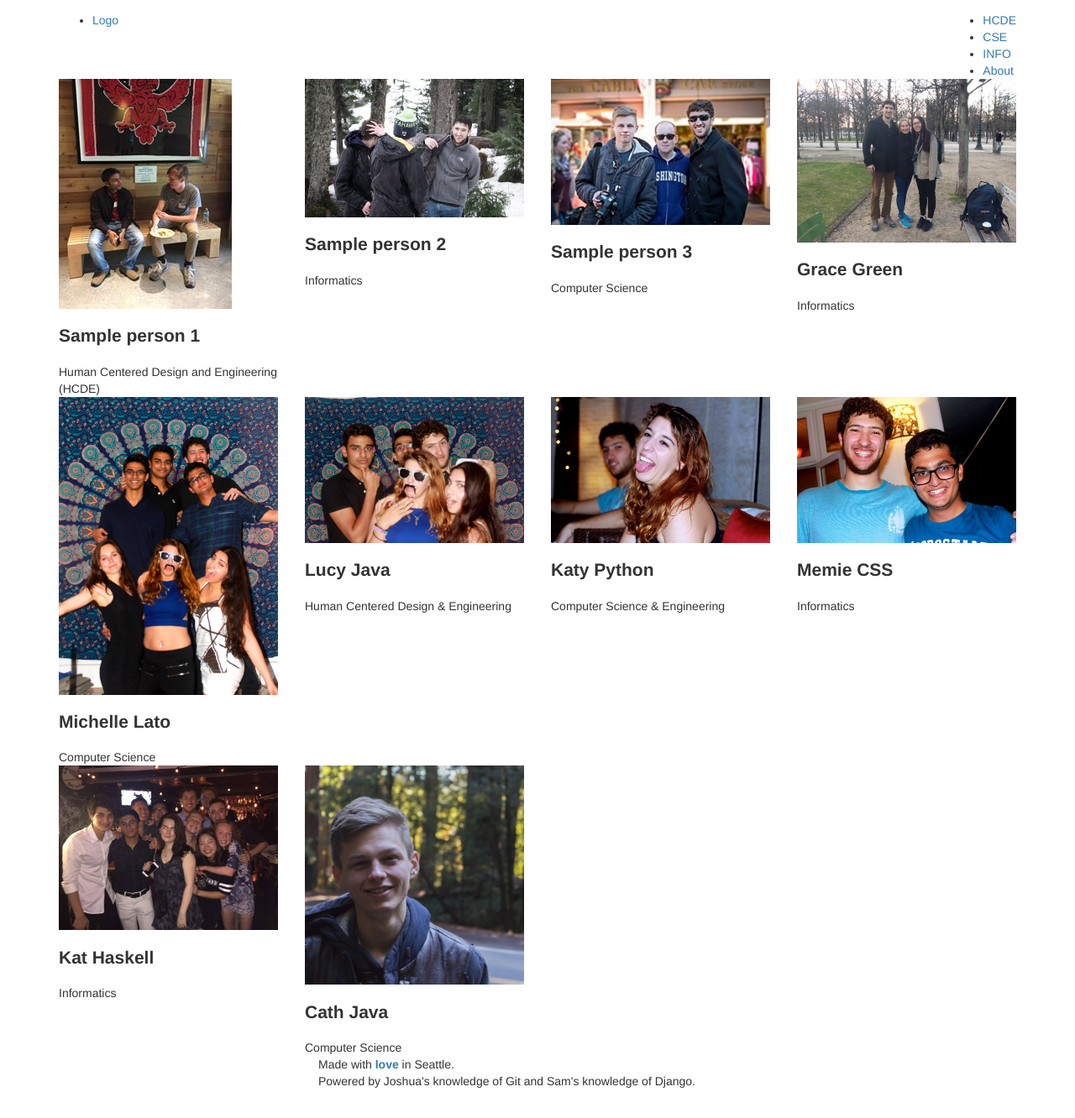
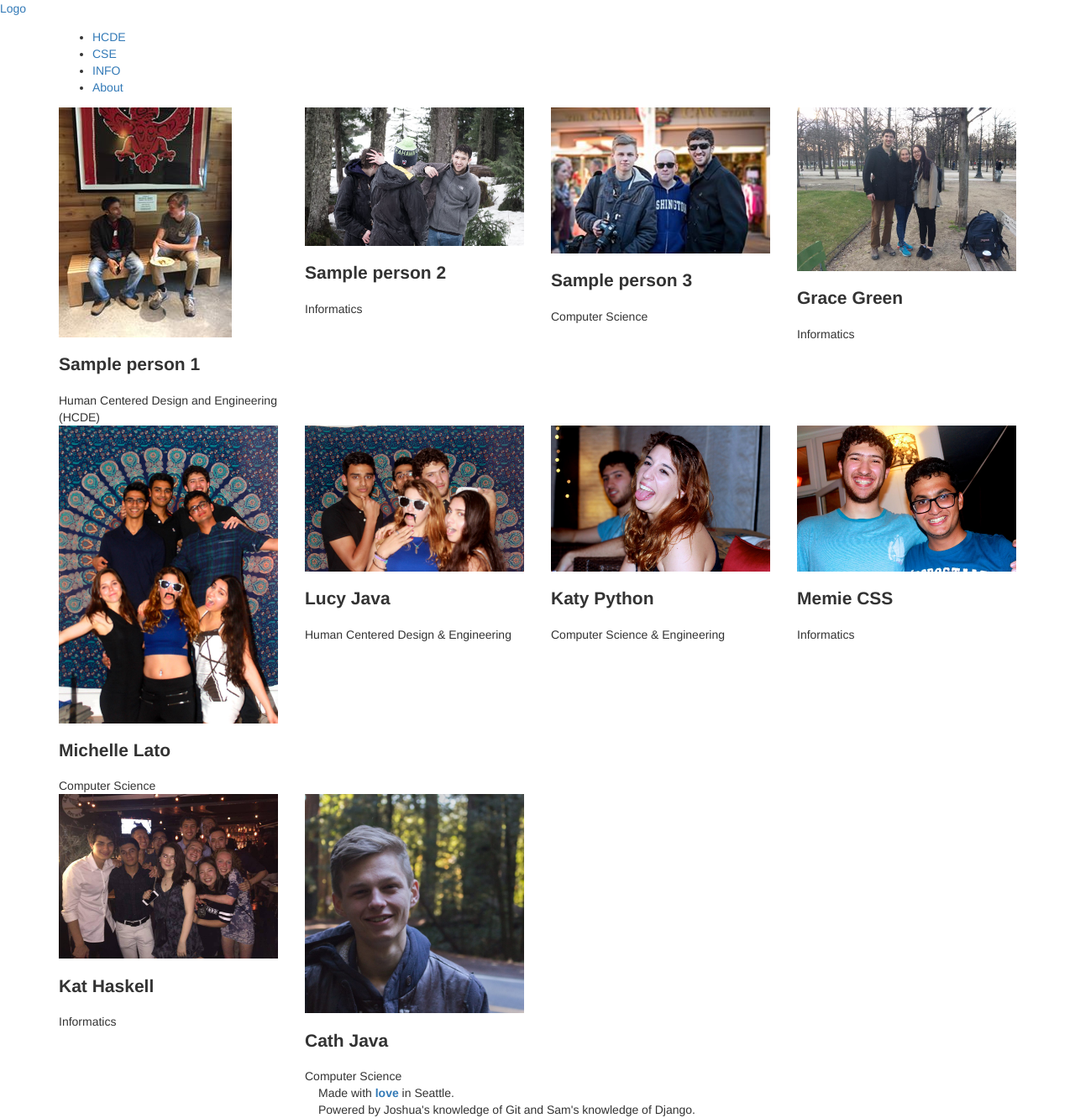
Before and after one commit to GabrielDSM/dubhacks2016, a Django app: page / in a window 1280 px wide. Shown: the whole page at 84% size. Before the commit the page ends 1296 px from the top, so only its background shows below. Run offline with Django 3.2, Linux system fonts and the light colour scheme; data comes from the database, SQL or seed files in the repository; style sheets or scripts are compiled from the project's sources; some libraries are stand-ins or nearby versions.

Commit message:
Steve Jobs

```diff
--- a/dubhacksENV/dubhacksProj/dubhacksApp/static/dubhacksApp/css/style.min.css
+++ b/dubhacksENV/dubhacksProj/dubhacksApp/static/dubhacksApp/css/style.min.css
@@ -1 +1 @@
-h1,h2,h3,h4,h5{margin:0}body{color:#333;font-family:"abril-text";font-size:16px;line-height:1.5}footer,h1,h2,h3{text-align:center}footer,.page-description{padding-top:48px;padding-bottom:48px}h1,h2,h3{font-family:"brandon-grotesque"}h1{font-size:32px;margin-top:16px;margin-bottom:16px}h2{font-size:24px;margin-top:8px;margin-bottom:8px}h3{font-size:20px;margin-top:4px;margin-bottom:4px}p{margin-top:24px;margin-bottom:24px}.row-grid{padding-top:16px;padding-bottom:16px}nav ul{list-style-type:none;margin:0;padding:0;overflow:hidden}nav li{float:left;line-height:24px}nav li a{color:#333;display:block;padding-right:32px;padding-top:56px;padding-bottom:56px;text-decoration:none}#logo{font-family:"brandon-grotesque";font-size:32px}.row-grid#home{padding-top:80px}.portrait figure{position:relative;margin:0 auto;background:grey;width:100%}.portrait figure figcaption{background:rgba(255,255,255,0.8);color:#333333;height:100%;left:0;opacity:0;position:absolute;right:0;top:0;z-index:100;flex-direction:column;display:flex;align-items:center;justify-content:center}.portrait figure:hover figcaption{cursor:pointer;opacity:1}
+h1,h2,h3,h4,h5{margin:0}body{color:#333;font-family:"abril-text";font-size:16px;line-height:1.5}footer,h1,h2,h3{text-align:center}footer,.page-description{padding-top:48px;padding-bottom:48px}h1,h2,h3{font-family:"brandon-grotesque"}h1{font-size:32px;margin-top:16px;margin-bottom:16px}h2{font-size:24px;margin-top:8px;margin-bottom:8px}h3{font-size:20px;margin-top:4px;margin-bottom:4px}p{margin-top:24px;margin-bottom:24px}.row-grid{padding-top:16px;padding-bottom:16px}nav{margin-left:auto;margin-right:auto}nav ul{list-style-type:none;margin:0;padding:0;overflow:hidden}nav li{float:left;line-height:24px}nav li a{color:#333;display:block;padding-right:32px;padding-top:56px;padding-bottom:56px;text-decoration:none}#logo{font-family:"brandon-grotesque";font-size:48px}.row-grid#home{padding-top:80px}.portrait figure{position:relative;margin:0 auto;background:grey;width:100%}.portrait figure figcaption{background:rgba(255,255,255,0.8);color:#333333;height:100%;left:0;opacity:0;position:absolute;right:0;top:0;z-index:100;flex-direction:column;display:flex;align-items:center;justify-content:center}.portrait figure:hover figcaption{cursor:pointer;opacity:1}.text-center{text-align:center}
--- a/dubhacksENV/dubhacksProj/dubhacksApp/templates/base.html
+++ b/dubhacksENV/dubhacksProj/dubhacksApp/templates/base.html
@@ -11,29 +11,122 @@
 <script src="https://use.typekit.net/djm1knd.js"></script>
 <script>try{Typekit.load({ async: true });}catch(e){}</script>
 </head>
+<body>
+    <header>
         <nav>
+            <div class="row text-center">
+                <div class="col-xs-12">
+                    <span id="logo"><a href="{% url 'women' %}">Logo</a></span>
+                </div>
+            </div>
+
             <div class="container">
                 <div class="row">
                     <div class="col-xs-12">
                         <ul>
-                        <div class="pull-left">
-                            <li id="logo"><a href="{% url 'women' %}">Logo</a></li>
-                        </div>
-                        <div class="pull-right">
                             <li><a href="{% url 'hcde' %}">HCDE</a></li>
                             <li><a href="{% url 'cse' %}">CSE</a></li>
                             <li><a href="{% url 'info' %}">INFO</a></li>
                             <li><a href="{% url 'about' %}">About</a></li>
-                        </div>
                         </ul>
                     </div>
                 </div>
             </div>
         </nav>
+    </header>
 
     {% block content %}
         {% block grid %}
+        <div class="container">
+
+
+
+            {% for personentry in result %}
+            <div class="row row-grid visible-xs-block">
+                <div class="col-xs-12">
+                    <div class="portrait">
+                        <figure>
+                            <img src="{% static 'dubhacksApp/images/' %}{{personentry.2}}" alt="{{personentry.0}}" class="img-responsive">
+                            <figcaption>
+                                <h2>{{personentry.0}}</h2>
+                                <span class="major">{{personentry.1}}</span>
+                            </figcaption>
+                        </figure>
+                    </div>
+                </div>
+            </div>
+            {% endfor %}
+
+            <div class="row row-grid visible-sm-block">
+                {% for personentry in result %}
+                <div class="col-sm-6">
+                    <div class="portrait">
+                        <figure>
+                            <img src="{% static 'dubhacksApp/images/' %}{{personentry.2}}" alt="{{personentry.0}}" class="img-responsive">
+                            <figcaption>
+                                <h2>{{personentry.0}}</h2>
+                                <span class="major">{{personentry.1}}</span>
+                            </figcaption>
+                        </figure>
+                    </div>
+                </div>
+
+                {% if forloop.counter|divisibleby:"2" and not forloop.last %}
+            </div><div class="row row-grid visible-sm-block">
+                {% endif %}
+
+                {% endfor %}
+            </div>
+
+            <div class="row row-grid visible-md-block">
+                {% for personentry in result %}
+                <div class="col-md-4">
+                    <div class="portrait">
+                        <figure>
+                            <img src="{% static 'dubhacksApp/images/' %}{{personentry.2}}" alt="{{personentry.0}}" class="img-responsive">
+                            <figcaption>
+                                <h2>{{personentry.0}}</h2>
+                                <span class="major">{{personentry.1}}</span>
+                            </figcaption>
+                        </figure>
+                    </div>
+                </div>
+
+                {% if forloop.counter|divisibleby:"3" and not forloop.last %}
+            </div><div class="row row-grid visible-md-block">
+                {% endif %}
+
+                {% endfor %}
+            </div>
+
+            <div class="row row-grid visible-lg-block">
+                {% for personentry in result %}
+                <div class="col-lg-3">
+                    <div class="portrait">
+                        <figure>
+                            <img src="{% static 'dubhacksApp/images/' %}{{personentry.2}}" alt="{{personentry.0}}" class="img-responsive">
+                            <figcaption>
+                                <h2>{{personentry.0}}</h2>
+                                <span class="major">{{personentry.1}}</span>
+                            </figcaption>
+                        </figure>
+                    </div>
+                </div>
+
+                {% if forloop.counter|divisibleby:"4" and not forloop.last %}
+                </div><div class="row row-grid visible-lg-block">
+                {% endif %}
+
+                {% endfor %}
+            </div>
+
+
+
         {% endblock %}
+
+
+
+
     {% endblock %}
 
     <footer>
--- a/dubhacksENV/dubhacksProj/dubhacksApp/templates/women.html
+++ b/dubhacksENV/dubhacksProj/dubhacksApp/templates/women.html
@@ -1,30 +1,2 @@
 {% extends "base.html" %}
 {% load static %}
-
-{% block content %}
-    {% block grid %}
-    <div class="container">
-
-
-    <div class="row row-grid">
-        {% for personentry in result %}
-        <div class="col-xs-3">
-            <div class="portrait">
-                <figure>
-                    <img src="{% static 'dubhacksApp/images/' %}{{personentry.2}}" alt="{{personentry.0}}" class="img-responsive">
-                    <figcaption>
-                        <h2>{{personentry.0}}</h2>
-                        <span class="major">{{personentry.1}}</span>
-                    </figcaption>
-                </figure>
-            </div>
-        </div>
-
-        {% if forloop.counter|divisibleby:"4" and not forloop.last %}
-        </div><div class="row row-grid">
-        {% endif %}
-
-        {% endfor %}
-    </div>
-    {% endblock %}
-{% endblock %}
```
Also changed, not shown: dubhacksENV/dubhacksProj/dubhacksApp/static/dubhacksApp/scss/style.scss (+7 -1 lines). Lines whose indentation alone changed are shown as unchanged.
